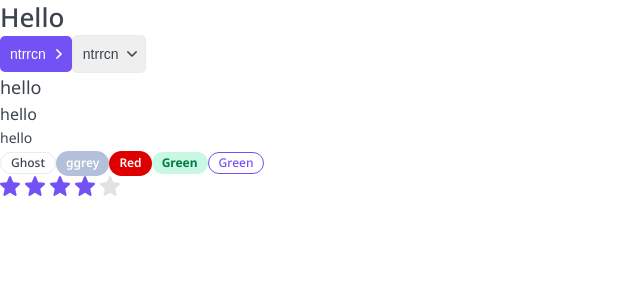
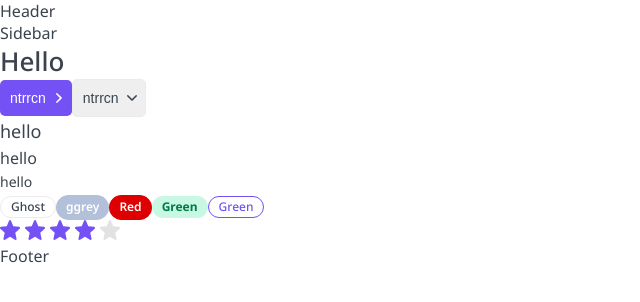
Before and after one commit to Ha1lowe3n/top-frontend, a Next.js app: page / in a window 1280 px wide. Shown: the top 302 px of the page, without its empty margins (0-640 px from the left). Built offline with nearby package versions, Linux system fonts and the light colour scheme.

Commit message:
add HOC withLayout, Layout wuth Header, Sidebar, Footer

```diff
--- /dev/null
+++ b/layouts/Footer/Footer.props.ts
@@ -0,0 +1,4 @@
+import { DetailedHTMLProps, HTMLAttributes } from 'react';
+
+export interface FooterProps
+	extends DetailedHTMLProps<HTMLAttributes<HTMLDivElement>, HTMLDivElement> {}
--- /dev/null
+++ b/layouts/Footer/Footer.tsx
@@ -0,0 +1,5 @@
+import { FooterProps } from './Footer.props';
+
+export const Footer: React.FC<FooterProps> = ({ ...props }) => {
+	return <div {...props}>Footer</div>;
+};
--- /dev/null
+++ b/layouts/Header/Header.props.ts
@@ -0,0 +1,4 @@
+import { DetailedHTMLProps, HTMLAttributes } from 'react';
+
+export interface HeaderProps
+	extends DetailedHTMLProps<HTMLAttributes<HTMLDivElement>, HTMLDivElement> {}
--- /dev/null
+++ b/layouts/Header/Header.tsx
@@ -0,0 +1,5 @@
+import { HeaderProps } from './Header.props';
+
+export const Header: React.FC<HeaderProps> = ({ ...props }) => {
+	return <div {...props}>Header</div>;
+};
--- /dev/null
+++ b/layouts/Layout.props.ts
@@ -0,0 +1,5 @@
+import { ReactNode } from 'react';
+
+export interface LayoutProps {
+	children: ReactNode;
+}
--- /dev/null
+++ b/layouts/Layout.tsx
@@ -0,0 +1,29 @@
+import React from 'react';
+
+import { LayoutProps } from './Layout.props';
+import { Header } from './Header/Header';
+import { Sidebar } from './Sidebar/Sidebar';
+import { Footer } from './Footer/Footer';
+
+const Layout: React.FC<LayoutProps> = ({ children }) => {
+	return (
+		<>
+			<Header />
+			<main>
+				<Sidebar />
+				<div>{children}</div>
+			</main>
+			<Footer />
+		</>
+	);
+};
+
+export const withLayout = <T extends Record<string, unknown>>(Component: React.FC<T>) => {
+	return function withLayoutComponent(props: T) {
+		return (
+			<Layout>
+				<Component {...props} />
+			</Layout>
+		);
+	};
+};
--- /dev/null
+++ b/layouts/Sidebar/Sidebar.props.ts
@@ -0,0 +1,4 @@
+import { DetailedHTMLProps, HTMLAttributes } from 'react';
+
+export interface SidebarProps
+	extends DetailedHTMLProps<HTMLAttributes<HTMLDivElement>, HTMLDivElement> {}
--- /dev/null
+++ b/layouts/Sidebar/Sidebar.tsx
@@ -0,0 +1,5 @@
+import { SidebarProps } from './Sidebar.props';
+
+export const Sidebar: React.FC<SidebarProps> = ({ ...props }) => {
+	return <div {...props}>Sidebar</div>;
+};
--- a/pages/index.tsx
+++ b/pages/index.tsx
@@ -2,6 +2,7 @@ import type { NextPage } from 'next';
 import React, { useState } from 'react';
 
 import { Button, Htag, Paragraph, Rating, Tag } from '../components';
+import { withLayout } from '../layouts/Layout';
 
 const Home: NextPage = () => {
 	const [rating, setRating] = useState<number>(4);
@@ -34,4 +35,4 @@ const Home: NextPage = () => {
 	);
 };
 
-export default Home;
+export default withLayout(Home);
```
Also changed, not shown: layouts/Layout.module.scss (added).
